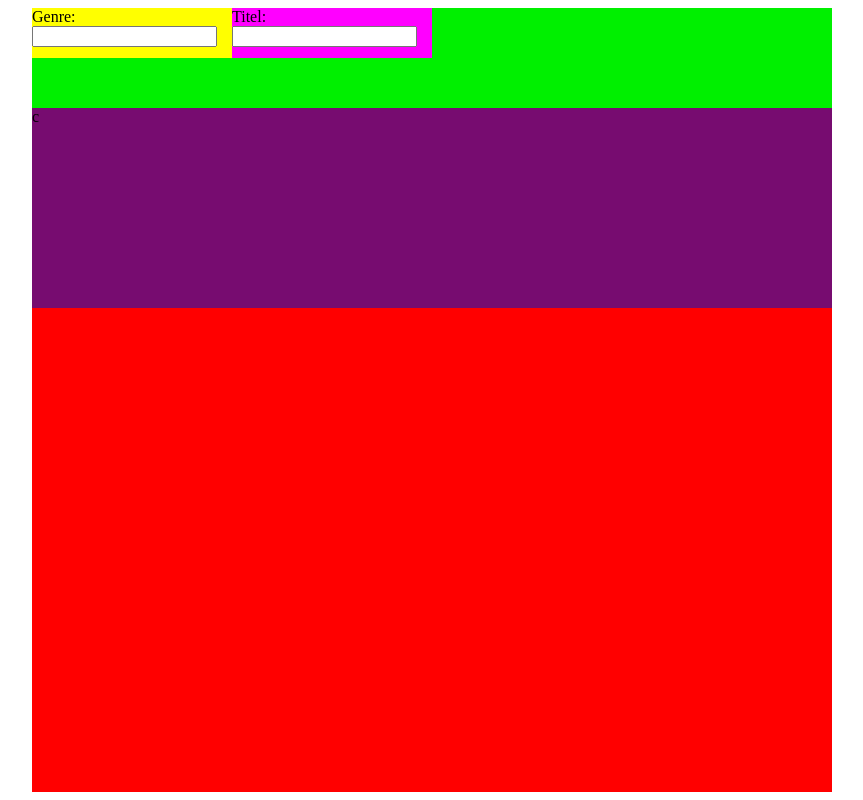
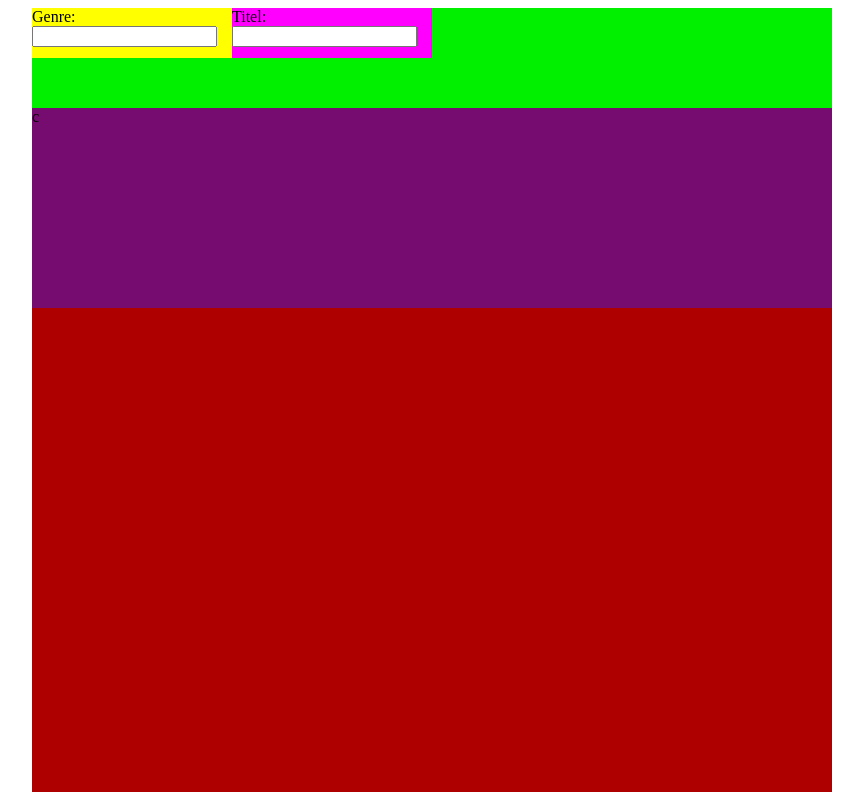
Before and after one commit to Midvinternatt/midvinternatt.github.io, a plain HTML site: page index.html in a window 1280 px wide. Shown: the whole page, without its empty margins (208-1071 px from the left). Drawn offline with nearby package versions, Linux system fonts and the light colour scheme.

Commit message:
Update style.css

```diff
--- a/style.css
+++ b/style.css
@@ -10,7 +10,7 @@ body {
     width: 800px;
     /* margin-left: auto;
     margin-right: auto; */
-    background-color: #FF0000;
+    background-color: #aF0000;
 }
 
 #search {
```
